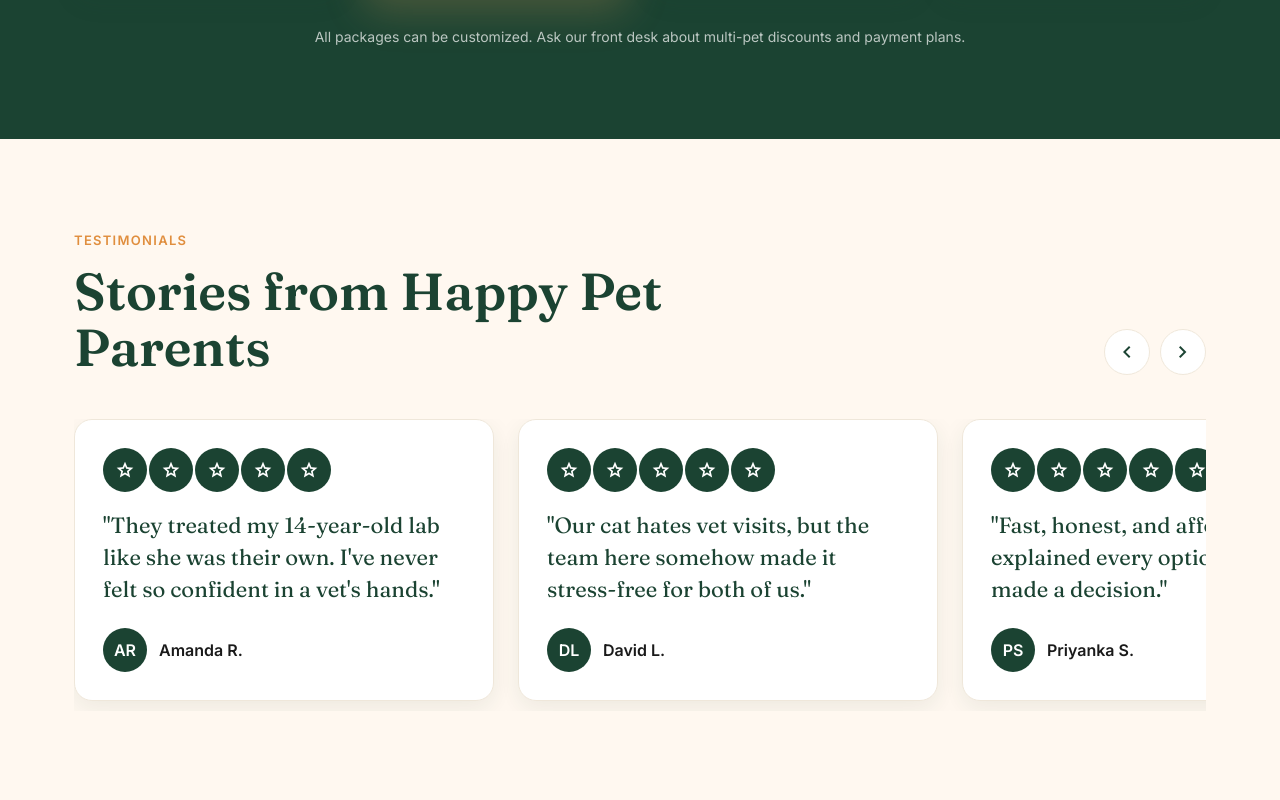
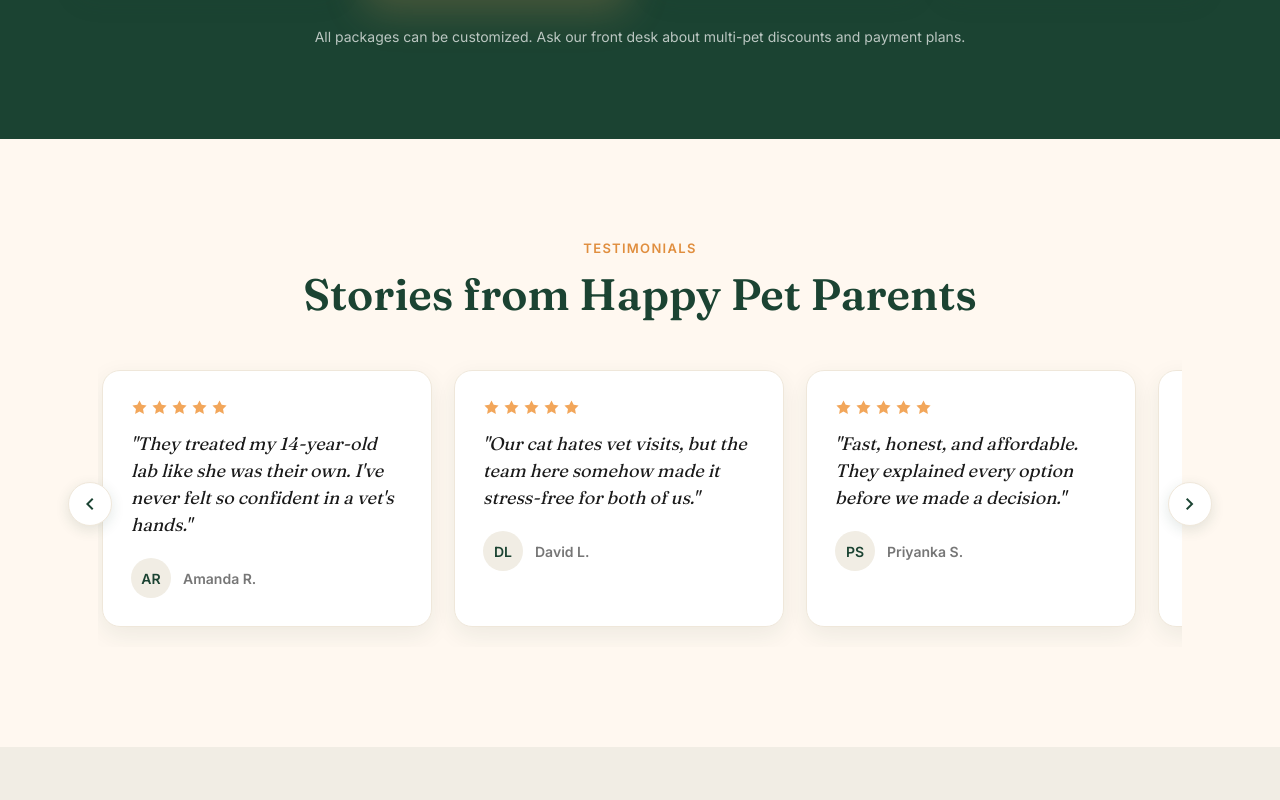
Before and after one commit to IsuruSandaruwan97/pet-care, a Next.js app: page / in a window 1280 px wide. Shown: the part 6120-6920 px from the top of the page. Built offline with nearby package versions, Linux system fonts and the light colour scheme.

Commit message:
fix: update pricing component design

```diff
--- a/src/App.tsx
+++ b/src/App.tsx
@@ -837,19 +837,52 @@ function Pricing() {
   );
 }
 
+function TestimonialStar() {
+  return (
+    <span className="hp-star-icon" aria-hidden="true">
+      <svg viewBox="0 0 24 24" fill="currentColor" width="100%" height="100%">
+        <polygon points="12 2 15.09 8.26 22 9.27 17 14.14 18.18 21.02 12 17.77 5.82 21.02 7 14.14 2 9.27 8.91 8.26" />
+      </svg>
+    </span>
+  );
+}
+
 function Testimonials() {
   const ref = useRef<HTMLDivElement>(null);
   const scroll = (direction: number) =>
     ref.current?.scrollBy({ left: direction * 352, behavior: "smooth" });
 
   return (
-    <section className="hp-section" id="testimonials">
+    <section className="hp-section hp-testimonials-section" id="testimonials">
       <div className="hp-container">
-        <div className="hp-title-row">
-          <SectionTitle
-            eyebrow="Testimonials"
-            title="Stories from Happy Pet Parents"
-          />
+        <SectionTitle
+          eyebrow="Testimonials"
+          title="Stories from Happy Pet Parents"
+        />
+        <div className="hp-testimonials-wrap">
+          <motion.div
+            className="hp-testimonials"
+            ref={ref}
+            initial="hidden"
+            whileInView="visible"
+            viewport={{ once: true, amount: 0.14 }}
+            variants={staggerVariants}
+          >
+            {testimonials.map(([quote, name, initials]) => (
+              <MotionCard className="hp-testimonial-card hp-tilt-card" key={name}>
+                <div className="hp-stars">
+                  {Array.from({ length: 5 }, (_, index) => (
+                    <TestimonialStar key={index} />
+                  ))}
+                </div>
+                <p>"{quote}"</p>
+                <div>
+                  <span>{initials}</span>
+                  <strong>{name}</strong>
+                </div>
+              </MotionCard>
+            ))}
+          </motion.div>
           <div className="hp-scroll-buttons">
             <button
               onClick={() => scroll(-1)}
@@ -867,29 +900,6 @@ function Testimonials() {
             </button>
           </div>
         </div>
-        <motion.div
-          className="hp-testimonials"
-          ref={ref}
-          initial="hidden"
-          whileInView="visible"
-          viewport={{ once: true, amount: 0.14 }}
-          variants={staggerVariants}
-        >
-          {testimonials.map(([quote, name, initials]) => (
-            <MotionCard className="hp-testimonial-card" key={name}>
-              <div className="hp-stars">
-                {Array.from({ length: 5 }, (_, index) => (
-                  <Icon name="star" key={index} />
-                ))}
-              </div>
-              <p>"{quote}"</p>
-              <div>
-                <span>{initials}</span>
-                <strong>{name}</strong>
-              </div>
-            </MotionCard>
-          ))}
-        </motion.div>
       </div>
     </section>
   );
--- a/src/app/globals.css
+++ b/src/app/globals.css
@@ -946,33 +946,34 @@
   text-align: left;
 }
 
-.hp-scroll-buttons {
-  display: flex;
-  gap: 10px;
-  margin-bottom: 44px;
+.hp-testimonials-section {
+  background: var(--hp-cream);
+  overflow: hidden;
+  padding: 100px 0;
 }
 
-.hp-scroll-buttons button {
-  align-items: center;
-  background: #fff;
-  border: 1px solid var(--hp-border);
-  border-radius: 50%;
-  color: var(--hp-green);
-  cursor: pointer;
-  display: flex;
-  font-size: 34px;
-  height: 46px;
-  justify-content: center;
-  line-height: 1;
-  width: 46px;
+.hp-testimonials-section .hp-section-title {
+  margin-bottom: 42px;
+}
+
+.hp-testimonials-section .hp-section-title h2 {
+  font-size: clamp(30px, 4vw, 44px);
+}
+
+.hp-testimonials-wrap {
+  margin: 0 auto;
+  max-width: 1180px;
+  padding: 0 24px;
+  position: relative;
 }
 
 .hp-testimonials {
   display: flex;
-  gap: 24px;
+  gap: 22px;
   overflow-x: auto;
-  padding-bottom: 10px;
+  padding: 10px 4px 20px;
   scroll-behavior: smooth;
+  scroll-snap-type: x mandatory;
   scrollbar-width: none;
 }
 
@@ -982,48 +983,96 @@
 
 .hp-testimonial-card {
   background: #fff;
-  border: 1px solid var(--hp-border);
+  border: 1px solid #efe7da;
   border-radius: 18px;
   box-shadow: 0 8px 24px rgba(27, 67, 50, 0.08);
-  flex: 0 0 min(420px, 86vw);
+  flex: 0 0 330px;
+  max-width: 330px;
+  min-width: 330px;
   padding: 28px;
+  scroll-snap-align: center;
+  transform-style: preserve-3d;
 }
 
 .hp-stars {
   display: flex;
-  gap: 2px;
+  gap: 3px;
   color: var(--hp-amber);
-  margin-bottom: 18px;
+  margin-bottom: 14px;
 }
 
-.hp-stars .material-symbols-outlined {
-  font-size: 20px;
+.hp-stars .hp-star-icon {
+  color: #f2a65a;
+  display: inline-block;
+  height: 17px;
+  width: 17px;
 }
 
 .hp-testimonial-card p {
-  color: var(--hp-green);
+  color: var(--hp-ink);
   font-family: "Fraunces", serif;
-  font-size: 22px;
-  line-height: 1.45;
+  font-size: 18px;
+  font-style: italic;
+  line-height: 1.5;
 }
 
 .hp-testimonial-card div:last-child {
   align-items: center;
   display: flex;
   gap: 12px;
-  margin-top: 22px;
+  margin-top: 20px;
 }
 
-.hp-testimonial-card span {
+.hp-testimonial-card div:last-child > span {
   align-items: center;
-  background: var(--hp-green);
+  background: #f1ede4;
   border-radius: 50%;
-  color: #fff;
+  color: var(--hp-green);
   display: flex;
+  font-size: 14px;
   font-weight: 700;
+  height: 40px;
+  justify-content: center;
+  width: 40px;
+}
+
+.hp-testimonial-card strong {
+  color: rgba(26, 26, 26, 0.6);
+  font-size: 14px;
+  font-weight: 600;
+}
+
+.hp-testimonials-wrap .hp-scroll-buttons {
+  pointer-events: none;
+}
+
+.hp-testimonials-wrap .hp-scroll-buttons button {
+  align-items: center;
+  background: #fff;
+  border: 1px solid #efe7da;
+  border-radius: 50%;
+  box-shadow: 0 4px 14px rgba(27, 67, 50, 0.12);
+  color: var(--hp-green);
+  cursor: pointer;
+  display: flex;
+  font-size: 34px;
   height: 44px;
   justify-content: center;
+  line-height: 1;
+  pointer-events: auto;
+  position: absolute;
+  top: 50%;
+  transform: translateY(-50%);
   width: 44px;
+  z-index: 3;
+}
+
+.hp-testimonials-wrap .hp-scroll-buttons button:first-child {
+  left: -6px;
+}
+
+.hp-testimonials-wrap .hp-scroll-buttons button:last-child {
+  right: -6px;
 }
 
 .hp-tips-faq {
```
